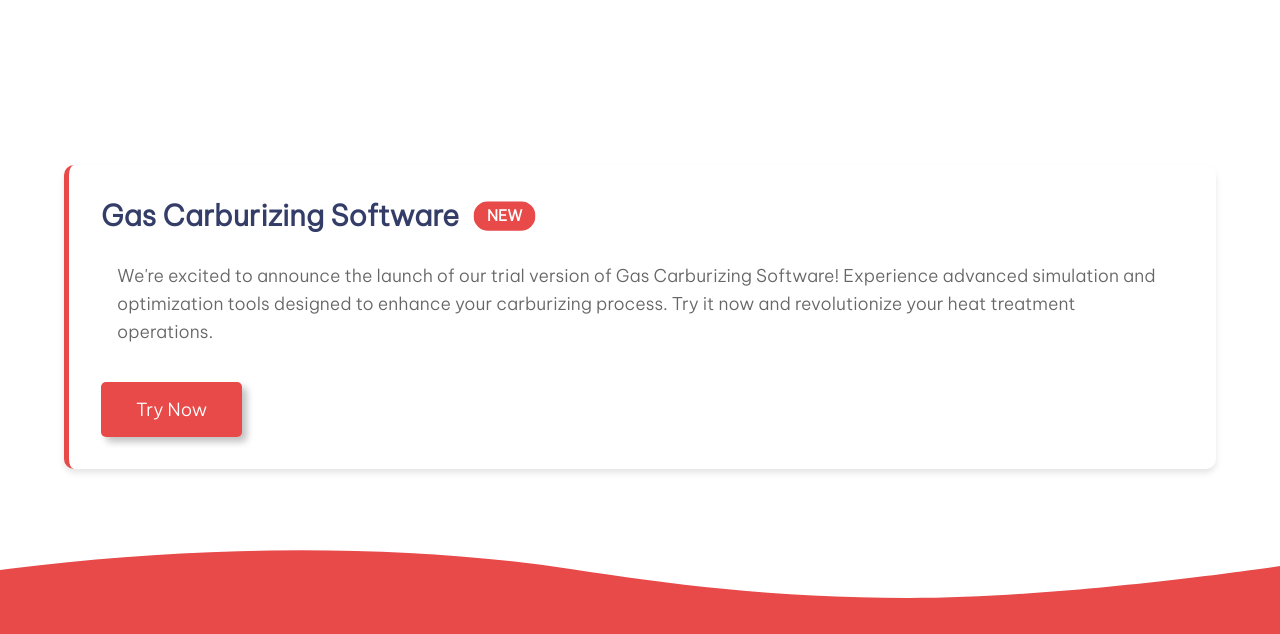
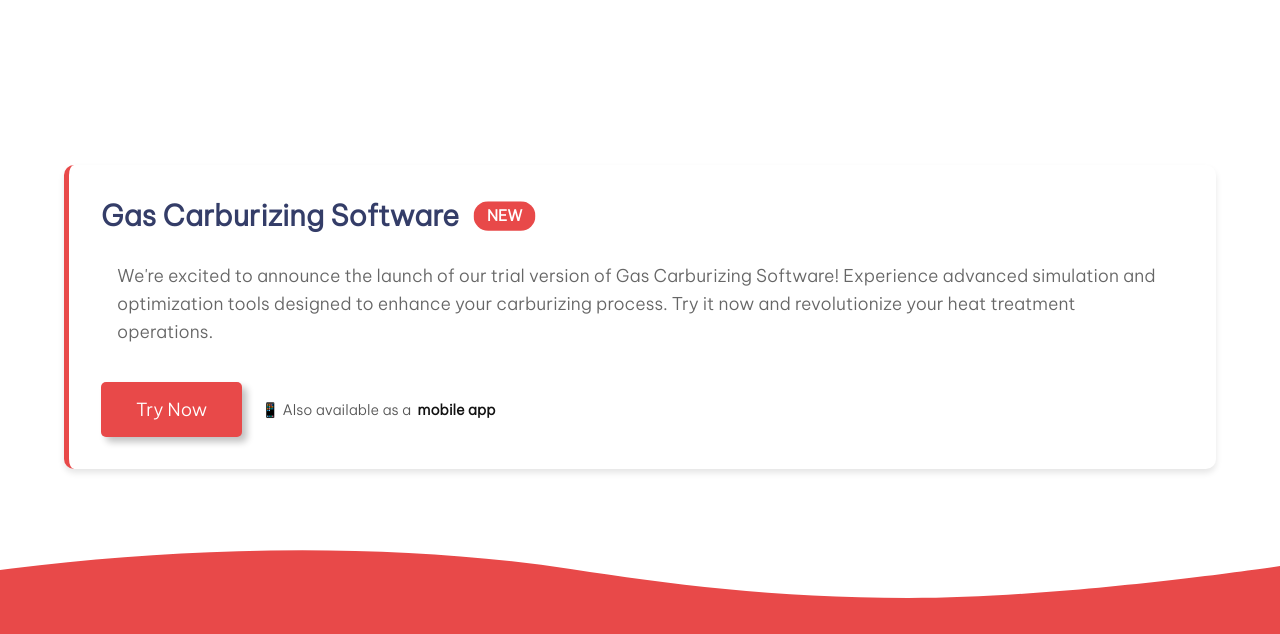
Before and after one commit to rescons/Rescons-Website-Updated, a website: page index.html in a window 1280 px wide. Shown: the part 1528-2162 px from the top of the page. Drawn offline with nearby package versions, Linux system fonts and the light colour scheme.

Commit message:
committed

```diff
--- a/index.html
+++ b/index.html
@@ -425,6 +425,35 @@
     }
 }
 
+.announcement-actions {
+  display: flex;
+  flex-direction: column;
+  gap: 0.75rem;
+}
+
+.mobile-availability {
+  font-size: 0.9rem;
+  color: #555;
+  display: flex;
+  align-items: center;
+  gap: 0.4rem;
+}
+
+/* Optional: slightly emphasize mobile */
+.mobile-availability strong {
+  color: #111;
+}
+
+/* Desktop alignment */
+@media (min-width: 640px) {
+  .announcement-actions {
+    flex-direction: row;
+    align-items: center;
+    gap: 1.2rem;
+  }
+}
+
+
     </style>
 </head>
 
@@ -642,7 +671,7 @@
 
         <!-- Image -->
         <div class="founders-image">
-            <img src="./assets/images/govind.jpg" alt="Govind Sharan Gupta and Pratibha Gupta">
+            <img src="./assets/images/govind.JPG" alt="Govind Sharan Gupta and Pratibha Gupta">
         </div>
 
         <!-- Content -->
@@ -688,16 +717,25 @@
       Gas Carburizing Software
       <span class="announcement-badge">NEW</span>
     </h2>
+
     <p class="announcement-content">
       We're excited to announce the launch of our trial version of Gas Carburizing Software! Experience
       advanced simulation and optimization tools designed to enhance your carburizing process. Try it now and
       revolutionize your heat treatment operations.
     </p>
-            <a href="https://gascc.rescons.in/" class="announcement-btn btn-pink" _blank>Try Now</a>
+
+    <div class="announcement-actions">
+      <a href="https://gascc.rescons.in/" class="announcement-btn btn-pink" target="_blank">
+        Try Now
+      </a>
+
+      <div class="mobile-availability">
+        📱 Also available as a <strong>mobile app</strong>
+      </div>
+    </div>
+  </div>
 </div>
 
-
-    </div>
 
 
 
```
Also changed, not shown: gasCarburising.html (+16 -3 lines), styles/gasCarburising.css (+20 -0 lines). Lines whose indentation alone changed are shown as unchanged.
